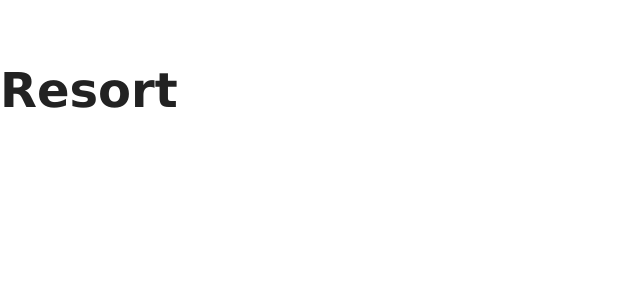
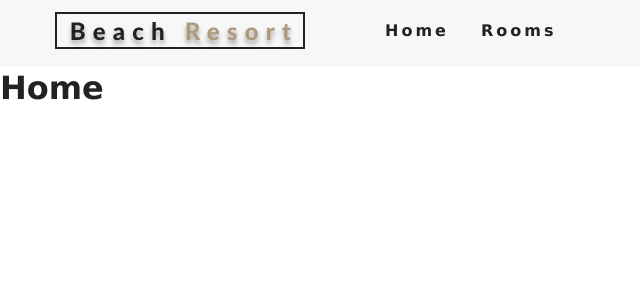
Before and after one commit to PaliyStepan/resortReact, a React (Create React App) app: page / in a window 1280 px wide. Shown: the top 300 px of the page, without its empty margins (0-640 px from the left). Built offline with nearby package versions, Linux system fonts and the light colour scheme.

Commit message:
add routes and nav component

```diff
--- a/src/App.js
+++ b/src/App.js
@@ -1,10 +1,22 @@
 import React from 'react';
 import './App.css';
+import Home from "./pages/Home";
+import Rooms from "./pages/Rooms";
+import Error from "./pages/Error";
+import SingleRoom from "./pages/SingleRoom";
+import {Route, Switch} from "react-router-dom";
+import Navbar from "./components/Navbar";
 
 function App() {
   return (
     <div className="App">
-      <h1>Resort</h1>
+        <Navbar/>
+        <Switch>
+            <Route path="/" exact component={Home} />
+            <Route path="/rooms/" exact component={Rooms} />
+            <Route path="/rooms/:id" exact component={SingleRoom} />
+            <Route  component={Error} />
+        </Switch>
     </div>
   );
 }
--- /dev/null
+++ b/src/components/Navbar.js
@@ -0,0 +1,42 @@
+import React, {Component} from "react";
+import logo from '../images/logo.svg';
+import {FaAlignRight} from "react-icons/fa";
+import {Link} from "react-router-dom";
+
+
+export default class Navbar extends Component{
+    state = {
+        isOpen: false
+    };
+    handleToggle = () =>{
+        this.setState({isOpen: !this.state.isOpen})
+    };
+    render() {
+        return(
+            <nav className="navbar">
+                <div className="nav-center">
+
+                    <div className="nav-header">
+                        <Link to="/">
+                            <img src={logo} alt="Beach Resort"/>
+                        </Link>
+                        <button className="nav-btn"
+                            onClick={this.handleToggle}
+                        >
+                            <FaAlignRight className="nav-icon" />
+                        </button>
+                    </div>
+
+                    <ul className={this.state.isOpen? "nav-links show-nav" : "nav-links" }>
+                        <li>
+                            <Link to="/">Home</Link>
+                        </li>
+                        <li>
+                            <Link to="/rooms">Rooms</Link>
+                        </li>
+                    </ul>
+                </div>
+            </nav>
+        )
+    }
+}
--- a/src/index.js
+++ b/src/index.js
@@ -3,11 +3,14 @@
 //import './index.css';
 import App from './App';
 import * as serviceWorker from './serviceWorker';
+import {BrowserRouter} from "react-router-dom";
 
 ReactDOM.render(
-  <React.StrictMode>
-    <App />
-  </React.StrictMode>,
+    <React.StrictMode>
+        <BrowserRouter>
+            <App />
+        </BrowserRouter>
+    </React.StrictMode>,
   document.getElementById('root')
 );
 
```
